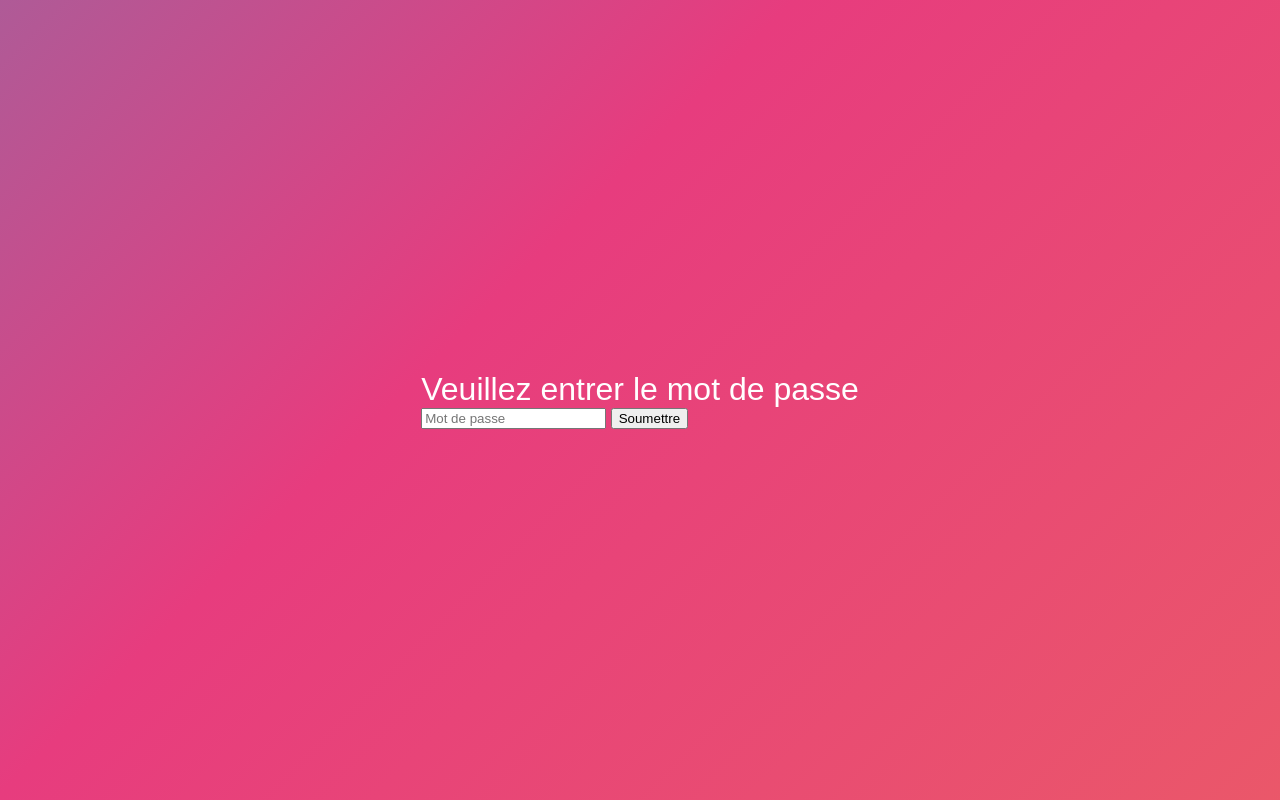
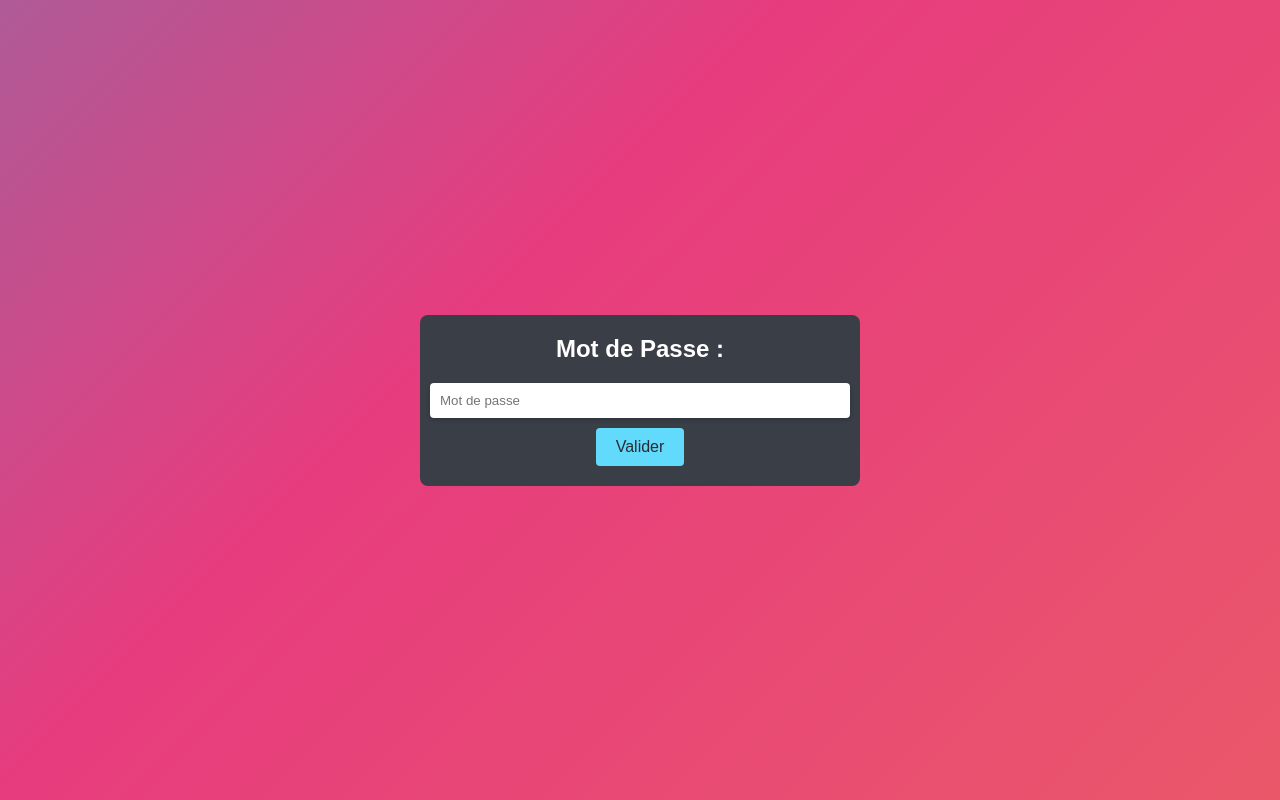
Before and after one commit to Faufauu/Anniversaire1015, a plain HTML site: page index.html in a window 1280 px wide. Drawn offline with Linux system fonts and the light colour scheme.

Commit message:
Update index.html

```diff
--- a/index.html
+++ b/index.html
@@ -5,24 +5,81 @@
     <meta name="viewport" content="width=device-width, initial-scale=1.0">
     <title>Album Photos - Anniversaire</title>
     <link rel="stylesheet" href="style.css">
+    <style>
+        body {
+            background-color: #282c34; /* Couleur de fond sombre */
+            color: #ffffff; /* Texte en blanc */
+            font-family: Arial, sans-serif;
+            margin: 0;
+            display: flex;
+            justify-content: center;
+            align-items: center;
+            height: 100vh;
+        }
+
+        #authContainer, #photoContainer {
+            display: flex;
+            flex-direction: column;
+            align-items: center;
+            justify-content: center;
+            width: 100%;
+            max-width: 400px;
+            padding: 20px;
+            border-radius: 8px;
+            background-color: #3a3f47; /* Fond du conteneur */
+        }
+
+        h1 {
+            margin-bottom: 20px;
+            font-size: 24px;
+            text-align: center;
+        }
+
+        input[type="password"] {
+            width: 100%;
+            padding: 10px;
+            border: none;
+            border-radius: 4px;
+            margin-bottom: 10px;
+            box-shadow: 0 2px 4px rgba(0, 0, 0, 0.2);
+        }
+
+        button {
+            background-color: #61dafb; /* Couleur de bouton */
+            border: none;
+            padding: 10px 20px;
+            border-radius: 4px;
+            color: #282c34;
+            font-size: 16px;
+            cursor: pointer;
+            transition: background-color 0.3s;
+        }
+
+        button:hover {
+            background-color: #4fa3d6; /* Couleur du bouton au survol */
+        }
+
+        #photoContainer {
+            display: none; /* Masquer initialement */
+        }
+    </style>
 </head>
 <body>
-    <div id="authContainer" class="d-flex flex-column justify-content-center w-100 h-100">
-        <h1 class="fw-light text-white">Veuillez entrer le mot de passe</h1>
+    <div id="authContainer">
+        <h1>Mot de Passe :</h1>
         <input type="password" id="passwordInput" placeholder="Mot de passe">
-        <button onclick="checkPassword()">Soumettre</button>
+        <button onclick="checkPassword()">Valider</button>
     </div>
 
-    <div id="photoContainer" class="d-flex flex-column justify-content-center w-100 h-100" style="display:none;">
-        <h1 class="fw-light text-white">Bienvenue aux Photos !</h1>
+    <div id="photoContainer">
+        <h1>Bienvenue !</h1>
     </div>
 
     <script>
         // Fonction pour obtenir le mot de passe masqué
         function getPassword() {
-
-            const encodedPassword = 'TWFyZ2F1eEZhdXN0aW4xMDE1';
-            return atob(encodedPassword);
+            const encodedPassword = 'TWFyZ2F1eEZhdXN0aW4xMDE1'; // MargauxFaustin1015 en Base64
+            return atob(encodedPassword); // Décodage de Base64
         }
 
         function checkPassword() {
@@ -53,6 +110,7 @@
             }
         }
 
+        // Vérifier l'authentification au chargement de la page
         checkAuth();
     </script>
 </body>
```
